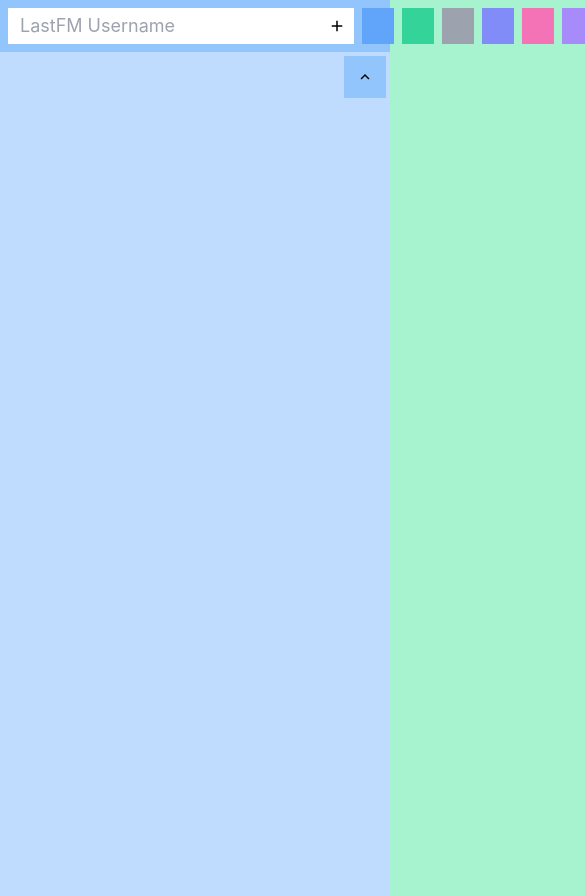
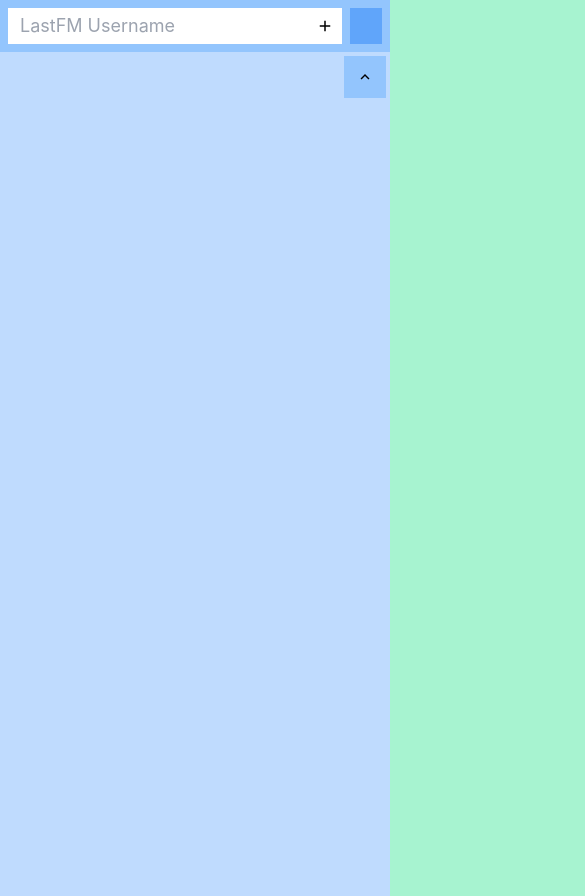
Before and after one commit to Niikolajj/lastFMDashboard, a React (Create React App) app: page / in a window 390 px wide. Shown: the top 896 px of the page, 585 px wide, since content can reach past the window. Built offline with nearby package versions, Linux system fonts and the light colour scheme.

Commit message:
add responsive styles

```diff
--- a/src/components/Navbar/Settings.tsx
+++ b/src/components/Navbar/Settings.tsx
@@ -9,11 +9,11 @@ const Settings: React.FC = () => {
   if (!state || !dispatch) {
     return <div>Error</div>;
   }
+  const colourArray = Object.keys(ThemeColours).filter((key) => !isNaN(+key));
   return (
-    <div className="flex ml-auto">
-      {Object.keys(ThemeColours)
-        .filter((key) => !isNaN(+key))
-        .map((colour) => (
+    <>
+      <div className="ml-auto hidden sm:flex">
+        {colourArray.map((colour) => (
           <div
             key={colour}
             onClick={() => {
@@ -22,10 +22,23 @@ const Settings: React.FC = () => {
                 payload: (colour as unknown) as ThemeColours,
               });
             }}
-            className={'px-4 ' + darkColours[ThemeColours[+colour]] + ' ml-2'}
+            style={{ order: +colour == state.themeColour ? 1 : 0 }}
+            className={'px-4 ' + darkColours[ThemeColours[+colour]] + ' ml-2 '}
           ></div>
         ))}
-    </div>
+      </div>
+      <div className="ml-auto flex sm:hidden">
+        <div
+          onClick={() => {
+            dispatch({
+              type: ActionType.CHANGE_COLOUR,
+              payload: (((state.themeColour + 1) % colourArray.length) as unknown) as ThemeColours,
+            });
+          }}
+          className={'px-4 ' + darkColours[ThemeColours[state.themeColour]] + ' ml-2 '}
+        ></div>
+      </div>
+    </>
   );
 };
 
--- a/src/components/Navbar/index.tsx
+++ b/src/components/Navbar/index.tsx
@@ -32,7 +32,7 @@ const Navbar: React.FC = () => {
       <span className="text-lg flex">
         <input
           placeholder="LastFM Username"
-          className="bg-transparent bg-white py-1 px-3"
+          className="bg-transparent bg-white py-1 px-3 w-full sm:w-auto"
           type="text"
           ref={addUserRef}
           onKeyDown={handleKeyDown}
--- a/src/components/NowPlayingWidget.tsx
+++ b/src/components/NowPlayingWidget.tsx
@@ -51,7 +51,7 @@ const NowPlayingWidget: React.FC<NPWidgetProps> = ({ username, removeWidget }: N
   return (
     <span
       className={
-        'flex flex-col items-start space-y-2 pb-2 mr-2 whitespace-nowrap w-96 ' +
+        'flex flex-col items-start space-y-2 pb-2 mr-2 whitespace-nowrap w-full lg:w-1/2 xl:w-1/3 2xl:w-1/4 ' +
         (lastFM.status === StateStatus.Stopped ||
         lastFM.status === StateStatus.Initializing ||
         lastFM.status === StateStatus.Error
```
